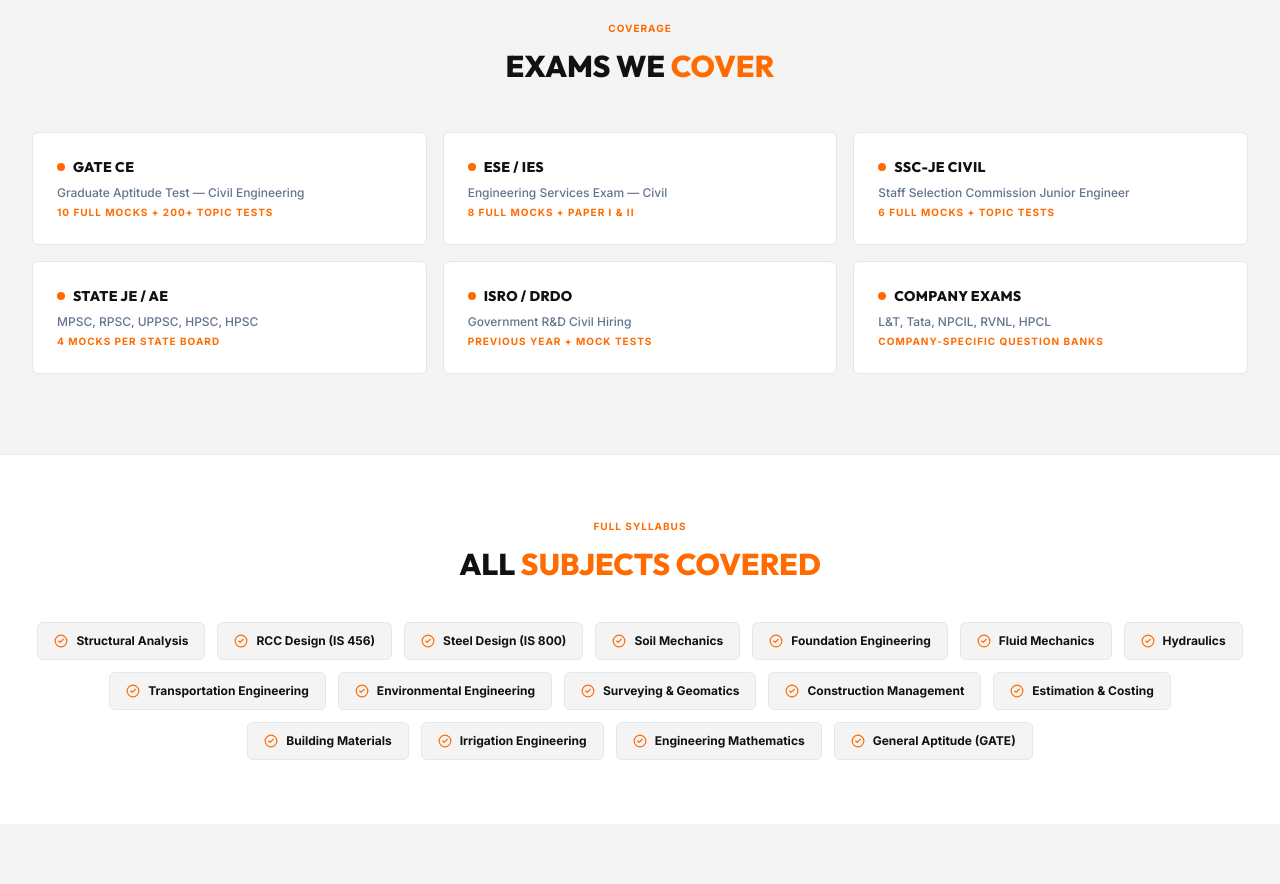
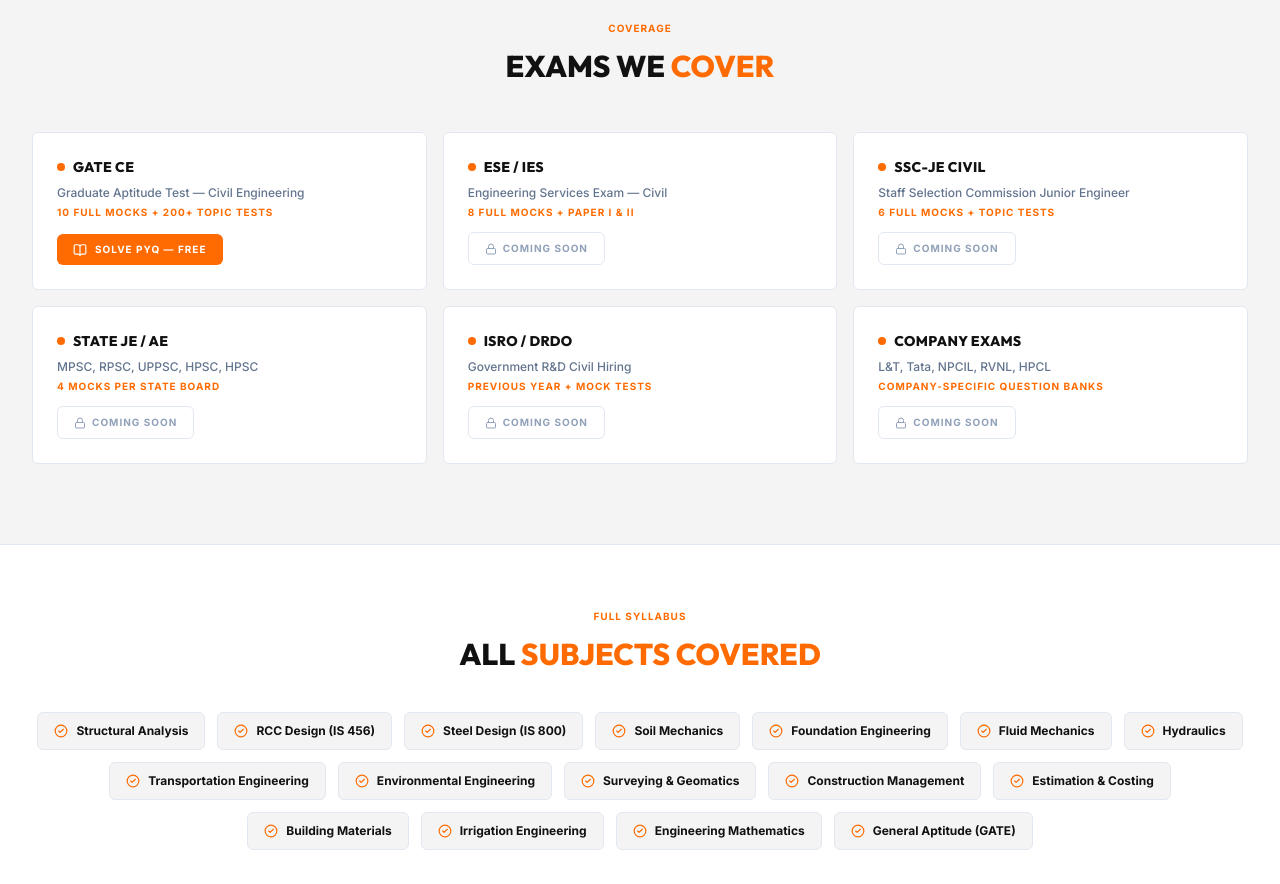
Before and after one commit to civilathandwork/civilathand-v1, a Next.js app: page /education/test-series in a window 1280 px wide. Shown: the part 800-1684 px from the top of the page. Built offline with nearby package versions, Linux system fonts and the light colour scheme; no server answers; the database is empty.

Commit message:
Add files via upload

```diff
--- a/src/app/education/test-series/page.tsx
+++ b/src/app/education/test-series/page.tsx
@@ -165,13 +165,25 @@ export default function TestSeriesPage() {
             </div>
             <div className="grid grid-cols-1 md:grid-cols-2 lg:grid-cols-3 gap-4">
               {exams.map((e) => (
-                <div key={e.name} className="bg-white border border-slate-200 rounded-md p-6 hover:border-orange-400 hover:shadow-md transition-all">
+                <div key={e.name} className="bg-white border border-slate-200 rounded-md p-6 hover:border-orange-400 hover:shadow-md transition-all flex flex-col">
                   <div className="flex items-center gap-2 mb-2">
                     <div className="w-2 h-2 rounded-full bg-orange-500" />
                     <p className="font-display text-sm font-extrabold text-wix-dark uppercase tracking-wide">{e.name}</p>
                   </div>
                   <p className="text-xs text-slate-500 font-medium mb-1">{e.desc}</p>
-                  <p className="text-[10px] font-bold text-orange-500 uppercase tracking-widest">{e.papers}</p>
+                  <p className="text-[10px] font-bold text-orange-500 uppercase tracking-widest mb-3">{e.papers}</p>
+                  {e.name === "GATE CE" ? (
+                    <Link
+                      href="/education/test-series/gate-pyq"
+                      className="mt-auto inline-flex items-center gap-2 bg-orange-500 hover:bg-orange-600 text-white font-bold px-4 py-2 text-[10px] uppercase tracking-widest rounded-md transition-all w-fit"
+                    >
+                      <BookOpen className="h-3.5 w-3.5" /> Solve PYQ — Free
+                    </Link>
+                  ) : (
+                    <span className="mt-auto inline-flex items-center gap-1.5 border border-slate-200 text-slate-400 font-bold px-4 py-2 text-[10px] uppercase tracking-widest rounded-md w-fit cursor-not-allowed">
+                      <Lock className="h-3 w-3" /> Coming Soon
+                    </span>
+                  )}
                 </div>
               ))}
             </div>
```
